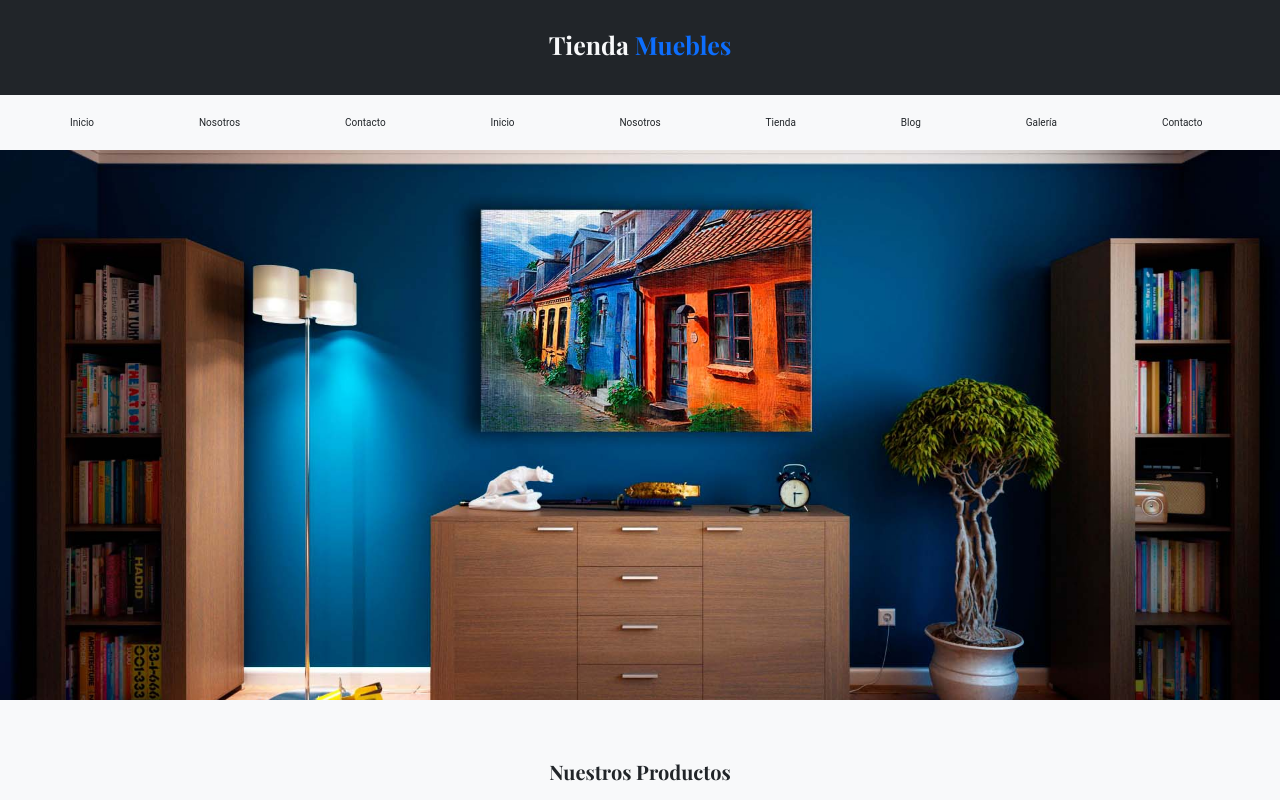
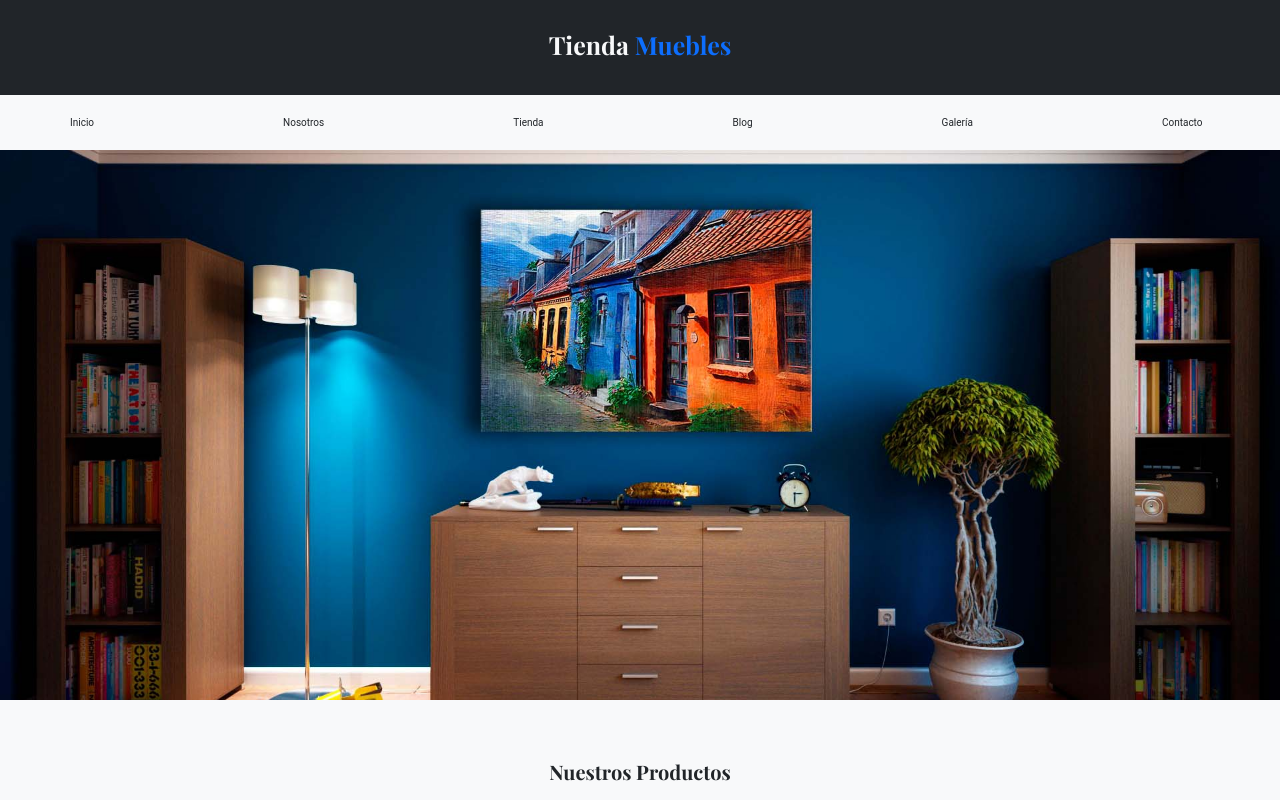
Before and after one commit to bayronsamueldev/proyecto-coder, a website: page index.html in a window 1280 px wide. Shown: the top 800 px of the page. Drawn offline with nearby package versions, Linux system fonts and the light colour scheme.

Commit message:
Corregido eeror en index.html 3

```diff
--- a/index.html
+++ b/index.html
@@ -32,10 +32,6 @@
 
             <div id="navegacion" class="collapse navbar-collapse">
                 <nav class="navbar-nav container d-flex flex-md-row justify-content-md-between text-center">
-
-                    <a class="text-dark text-decoration-none" href="./index.html">Inicio</a>
-                    <a class="text-dark text-decoration-none" href="./nosotros.html">Nosotros</a>
-                    <a class="text-dark text-decoration-none" href="./contacto.html">Contacto</a>
 
                     <a class="text-dark text-decoration-none" href="index.html">Inicio</a>
                     <a class="text-dark text-decoration-none" href="nosotros.html">Nosotros</a>
```
